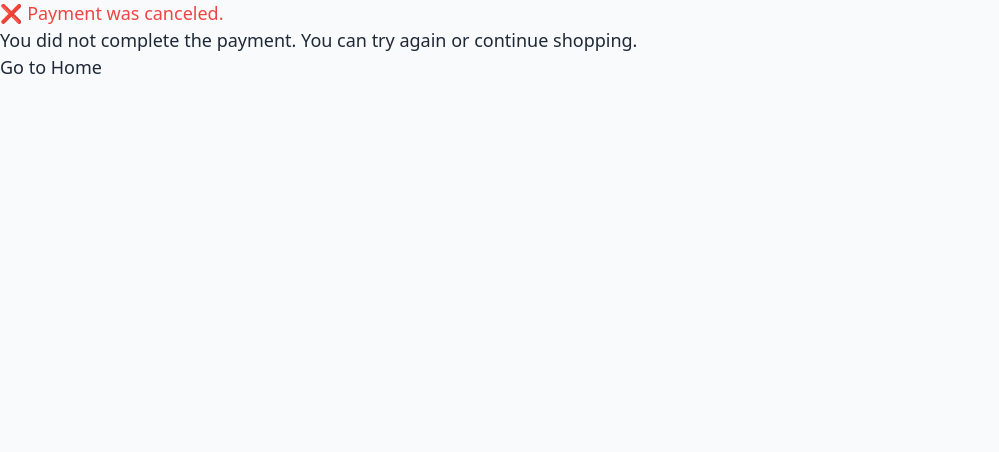
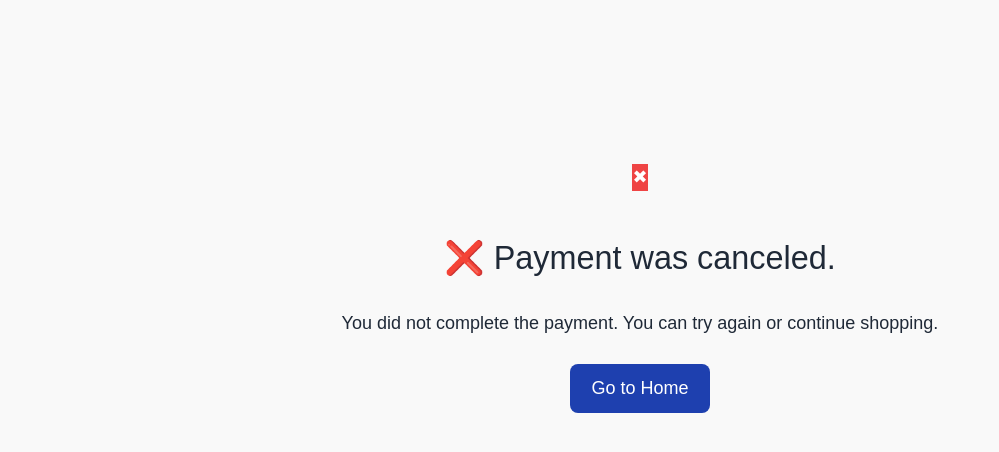
Before and after one commit to Mousacr7/primemart, a React (Create React App) app: page /cancel in a window 1280 px wide. Shown: the top 452 px of the page, without its empty margins (0-999 px from the left). Built offline with nearby package versions, Linux system fonts and the light colour scheme; no server answers; the database is empty.

Commit message:
Initial commit - secure login + admin + payment setup

```diff
--- a/src/App.css
+++ b/src/App.css
@@ -278,6 +278,65 @@ footer {
   color: #6b7280;
 }
 
+
+/* payment webhok */
+
+/* Success/Failure Page */
+.payment-page {
+  display: flex;
+  flex-direction: column;
+  align-items: center;
+  justify-content: center;
+  min-height: 70vh;
+  padding: 2rem;
+  text-align: center;
+  font-family: Arial, sans-serif;
+  gap: 1.5rem;
+  background-color: #f9f9f9;
+}
+
+.payment-page h2 {
+  font-size: 1.8rem;
+  margin: 0;
+}
+
+.payment-page button {
+  padding: 0.6rem 1.2rem;
+  background-color: #1e40af; /* green */
+  color: white;
+  border: none;
+  border-radius: 8px;
+  font-size: 1rem;
+  cursor: pointer;
+  transition: 0.2s;
+}
+
+.payment-page button:hover {
+  background-color: #2563eb; /* darker green */
+}
+
+/* Circle indicators for payment status */
+.payment-indicator {
+  width: 60px;
+  height: 60px;
+  border-radius: 50%;
+  display: flex;
+  align-items: center;
+  justify-content: center;
+  font-size: 2rem;
+}
+
+.payment-success {
+  background-color: #22c55e; /* green */
+  color: white;
+}
+
+.payment-failed {
+  background-color: #ef4444; /* red */
+  color: white;
+}
+
+
 /* Responsive */
 @media (max-width: 600px) {
   .footer-header img{
--- a/src/App.jsx
+++ b/src/App.jsx
@@ -65,8 +65,8 @@ const App = () => {
         <Route path="/" element={<Home />} />
         <Route path="/products" element={<Products />} />
         <Route path="/product/:id" element={<ProductDetail />} />
-        <Route path="/success" element={<SuccessPage />} />
-        <Route path="/cancel" element={<CancelPage />} />
+        <Route path="success" element={<SuccessPage />} />
+        <Route path="cancel" element={<CancelPage />} />
 
         {/* Auth pages */}
         <Route
--- a/src/pages/CancelPage.jsx
+++ b/src/pages/CancelPage.jsx
@@ -6,11 +6,16 @@ const CancelPage = () => {
   const navigate = useNavigate();
 
   return (
-    <div className="cancel-page">
-      <h2 className="text-red-500">❌ Payment was canceled.</h2>
+    <div className="payment-page">
+      <div className="payment-indicator">
+    <span className="payment-failed">✖</span>
+</div>
+
+      <h2>❌ Payment was canceled.</h2>
       <p>You did not complete the payment. You can try again or continue shopping.</p>
       <button onClick={() => navigate("/")}>Go to Home</button>
     </div>
+
   );
 };
 
--- a/src/pages/SuccessPage.jsx
+++ b/src/pages/SuccessPage.jsx
@@ -55,11 +55,15 @@ const SuccessPage = () => {
   if (loading) return <Loader />;
 
   return (
-    <div className="success-page">
+    <div className="payment-page">
+      <div className="payment-indicator">
+    <span className="payment-success">✔</span>
+</div>
+
       {paid ? (
         <h2>✅ Payment successful! Thank you for your order.</h2>
       ) : (
-        <h2 className="text-red-500">❌ Payment failed: {error}</h2>
+        <h2 className="">❌ Payment failed: {error}</h2>
       )}
       <button onClick={() => navigate("/")}>Go to Home</button>
     </div>
```
